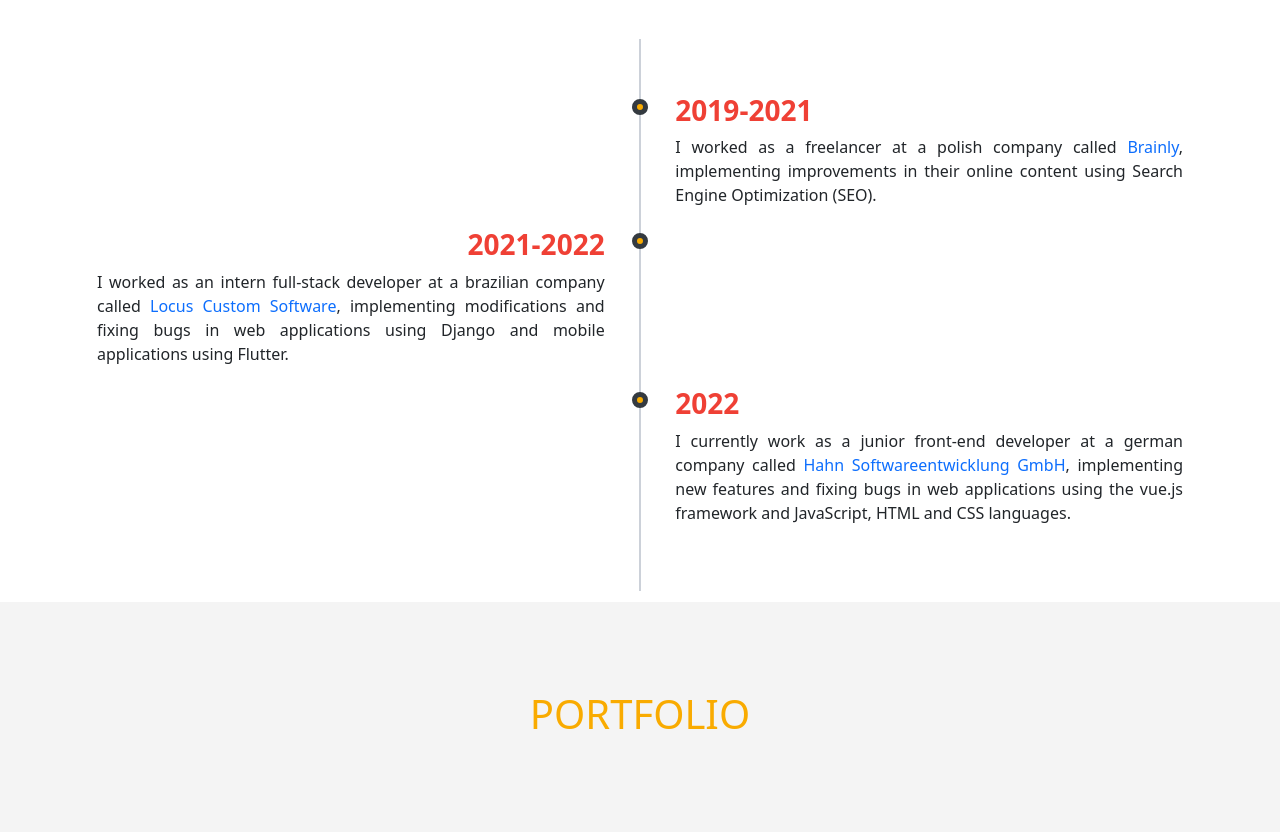
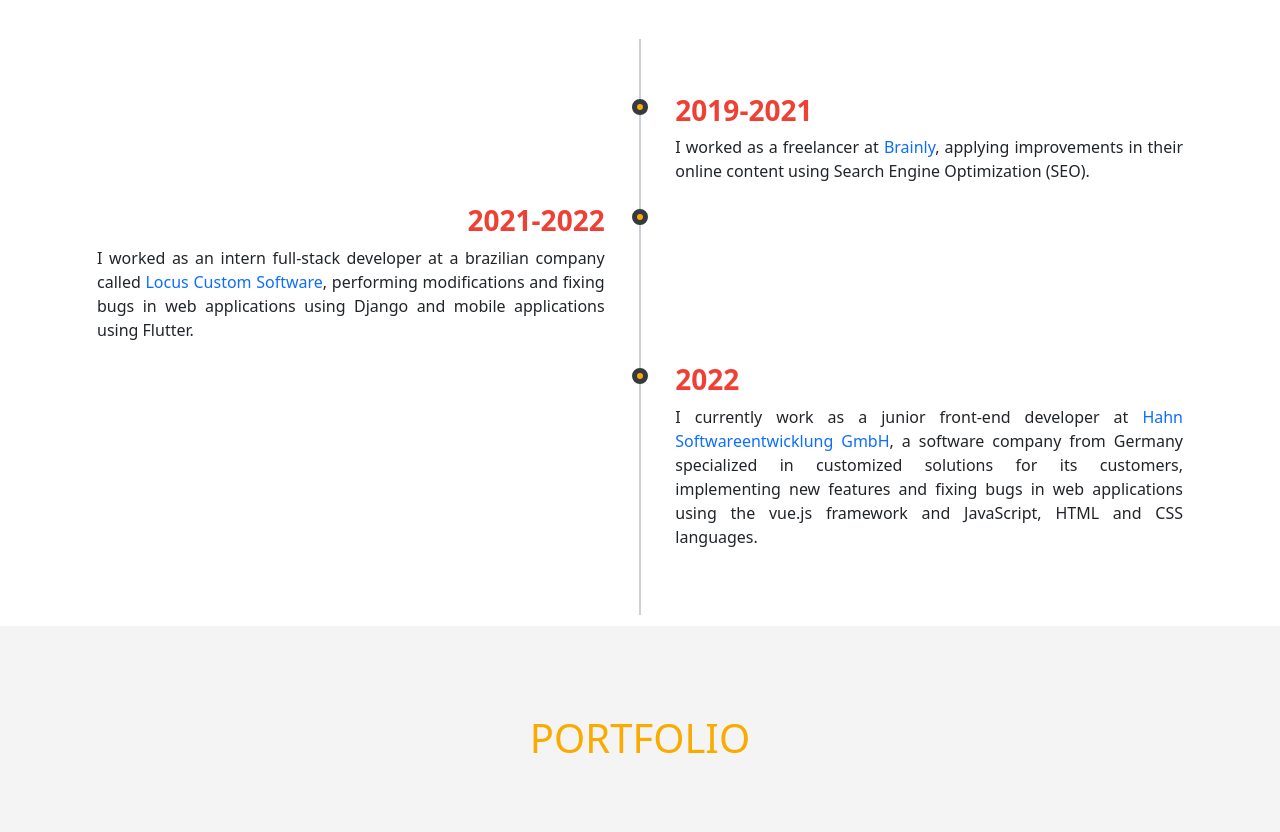
Before and after one commit to Fernando9200/site-curriculo, a React (Create React App) app: page / in a window 1280 px wide. Shown: the part 2940-3772 px from the top of the page. Built offline with nearby package versions, Linux system fonts and the light colour scheme; grey boxes are pictures that could not be loaded.

Commit message:
Atualizando as experiências de trabalho

```diff
--- a/src/components/Experience.js
+++ b/src/components/Experience.js
@@ -16,14 +16,14 @@ const Experience = () => {
                 textAlign: "justify",
               }}
             >
-              I worked as a freelancer at a polish company called{" "}
+              I worked as a freelancer at{" "}
               <a
                 id="experience-link"
                 href="https://www.linkedin.com/company/brainly-com/"
               >
                 Brainly
               </a>
-              , implementing improvements in their online content using Search
+              , applying improvements in their online content using Search
               Engine Optimization (SEO).
             </p>
           </div>
@@ -53,7 +53,7 @@ const Experience = () => {
               >
                 Locus Custom Software
               </a>
-              , implementing modifications and fixing bugs in web applications
+              , performing modifications and fixing bugs in web applications
               using Django and mobile applications using Flutter.
             </p>
           </div>
@@ -69,16 +69,17 @@ const Experience = () => {
                 // marginRight: "250px",
               }}
             >
-              I currently work as a junior front-end developer at a german
-              company called{" "}
+              I currently work as a junior front-end developer at{" "}
               <a
                 id="experience-link"
                 href="https://www.linkedin.com/company/hahn-softwareentwicklung/mycompany/"
               >
                 Hahn Softwareentwicklung GmbH
               </a>
-              , implementing new features and fixing bugs in web applications
-              using the vue.js framework and JavaScript, HTML and CSS languages.
+              , a software company from Germany specialized in customized
+              solutions for its customers, implementing new features and fixing
+              bugs in web applications using the vue.js framework and
+              JavaScript, HTML and CSS languages.
             </p>
           </div>
         </div>
```
